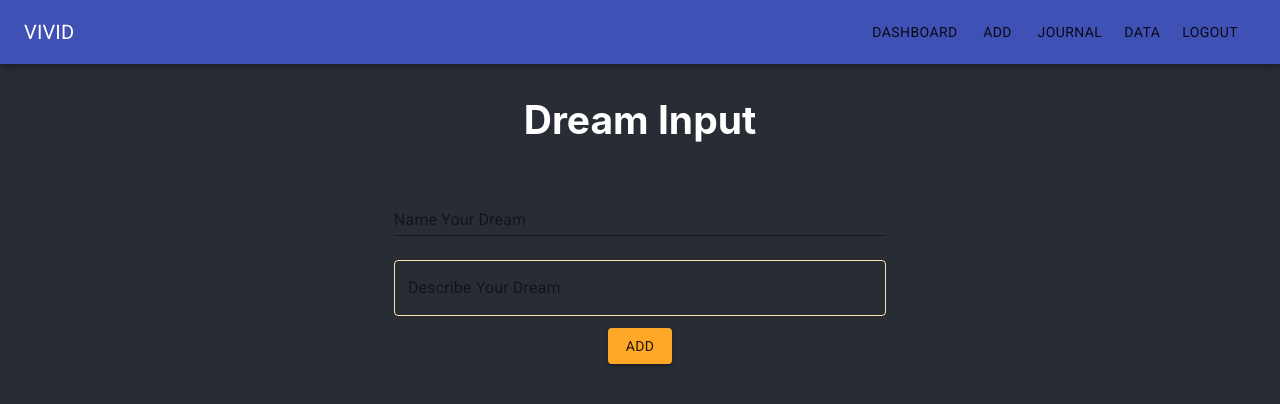
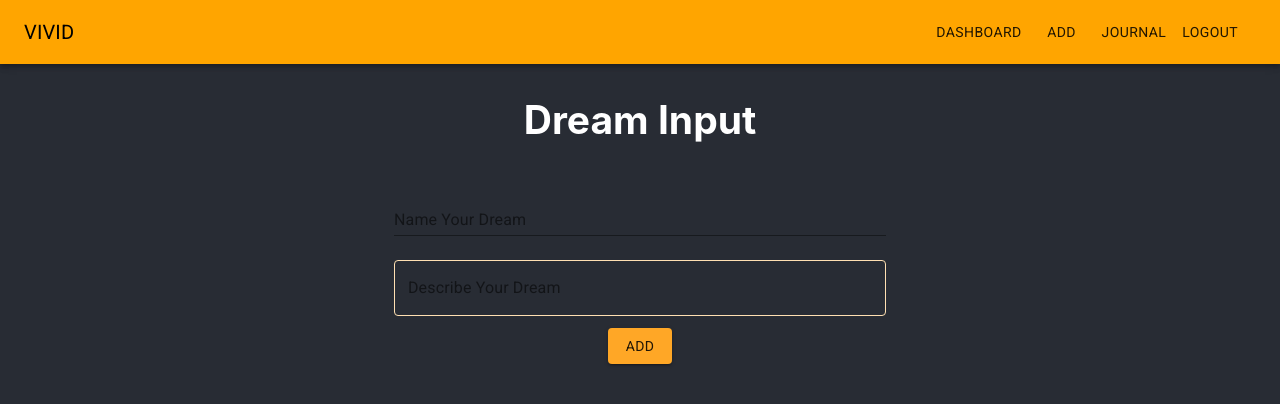
Before and after one commit to Vivid-Project/frontend, a React (Create React App) app: page /newdream in a window 1280 px wide. Shown: the top 404 px of the page. Built offline with nearby package versions, Linux system fonts and the light colour scheme.

Commit message:
Remove Data section

```diff
--- a/src/App.js
+++ b/src/App.js
@@ -6,7 +6,6 @@ import './App.css';
 import Dashboard from './modules/Dashboard/Dashboard';
 import DreamJournal from './modules/DreamJournal/DreamJournal';
 import NewDream from './modules/NewDream/NewDream';
-import Analytics from './modules/Analytics/Analytics';
 import Login from './modules/Login/Login';
 import Header from './modules/Header/Header';
 
@@ -30,7 +29,6 @@ const App = () => {
               <Route exact path="/dashboard" component={Dashboard} />
               <Route exact path="/dreamjournal" component={DreamJournal} />
               <Route exact path="/newdream" component={NewDream} />
-              <Route exact path="/analytics" component={Analytics} />
             </>
           </Switch>
         </header>
--- a/src/modules/Header/Header.js
+++ b/src/modules/Header/Header.js
@@ -1,16 +1,19 @@
 import React, { useEffect, useState } from 'react';
 import { withRouter } from 'react-router-dom';
 
-import useMediaQuery from '@material-ui/core/useMediaQuery';
 import { makeStyles, useTheme } from '@material-ui/core/styles';
-import AppBar from '@material-ui/core/AppBar';
-import Toolbar from '@material-ui/core/Toolbar';
-import Typography from '@material-ui/core/Typography';
-import IconButton from '@material-ui/core/IconButton';
-import Button from '@material-ui/core/Button';
+import {
+  AppBar,
+  Toolbar,
+  Typography,
+  IconButton,
+  Button,
+  MenuItem,
+  Menu,
+  useMediaQuery,
+} from '@material-ui/core';
 import MenuIcon from '@material-ui/icons/Menu';
-import MenuItem from '@material-ui/core/MenuItem';
-import Menu from '@material-ui/core/Menu';
+
 
 const useStyles = makeStyles((theme) => ({
   root: {
@@ -55,10 +58,6 @@ const Header = (props) => {
       pageURL: '/dreamjournal',
     },
     {
-      menuTitle: 'Data',
-      pageURL: '/analytics',
-    },
-    {
       menuTitle: 'Logout',
       pageURL: '/',
     },
@@ -67,8 +66,8 @@ const Header = (props) => {
   return (
     <div className={classes.root}>
       <AppBar position="static">
-        <Toolbar>
-          <Typography variant="h6" className={classes.title}>
+        <Toolbar style={{background: 'orange'}}>
+          <Typography variant="h6" className={classes.title} style={{color: 'black'}}>
             VIVID
           </Typography>
           <div>
```
